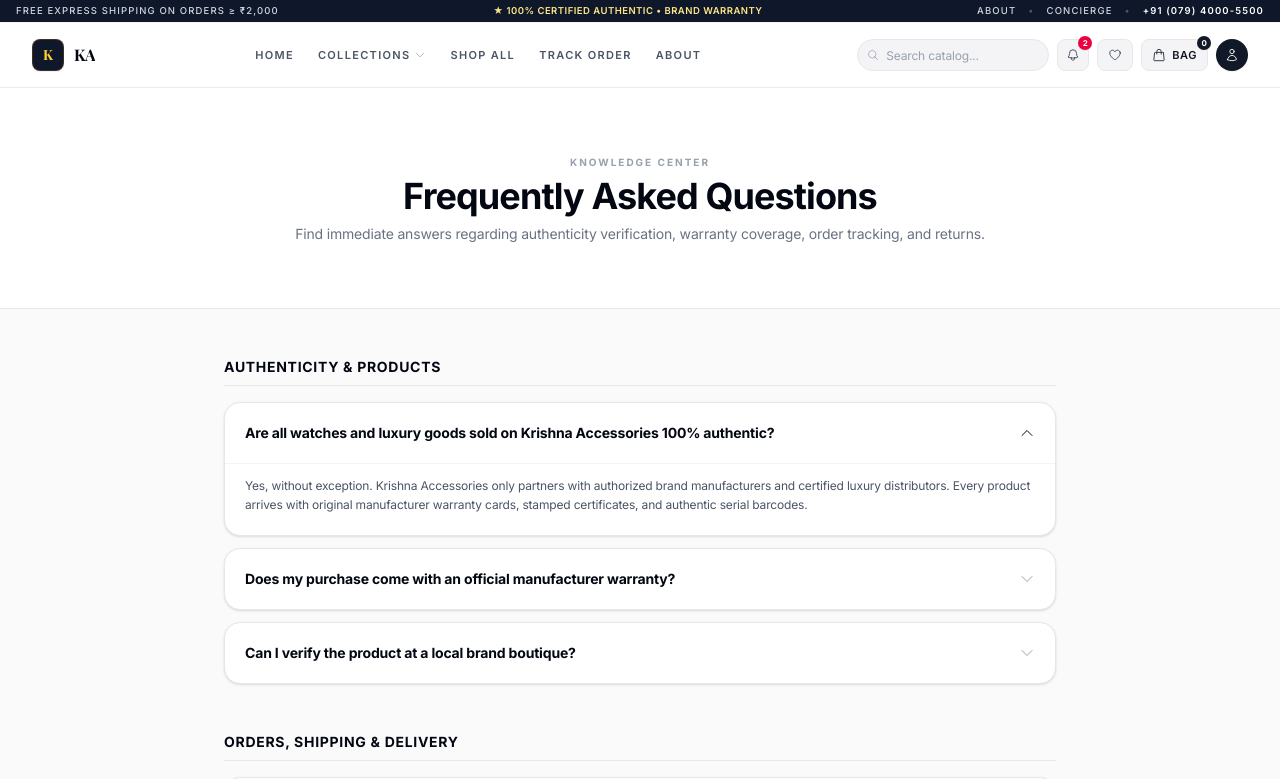
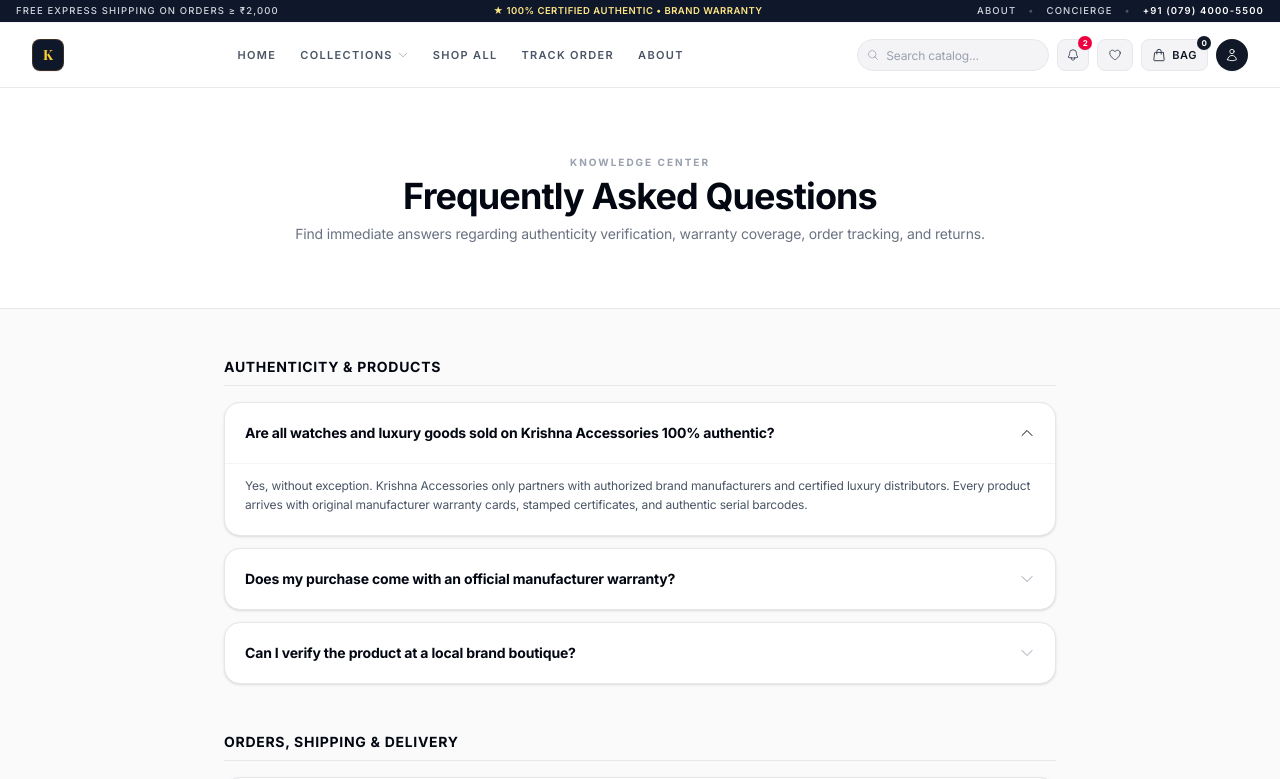
Before and after one commit to Vrushali1709/Krishna-Accessories, a React (Vite) app: page /faq in a window 1280 px wide. Shown: the top 779 px of the page. Built offline with nearby package versions, Linux system fonts and the light colour scheme; a web font is replaced by a local one.

Commit message:
Initial Commit

```diff
--- a/src/components/Navbar.jsx
+++ b/src/components/Navbar.jsx
@@ -142,21 +142,9 @@ export default function Navbar() {
         <div className="flex h-14 sm:h-16 items-center justify-between gap-1.5 sm:gap-4">
 
           {/* Left: Brand Identity */}
-          <Link to="/" className="flex items-center gap-1.5 sm:gap-2.5 shrink-0 group min-w-0">
+          <Link to="/" aria-label="Krishna Accessories home" className="flex items-center shrink-0 group">
             <div className="flex h-7 w-7 sm:h-8 sm:w-8 shrink-0 items-center justify-center rounded-lg bg-[#0F172A] text-amber-300 font-serif font-bold text-xs sm:text-sm shadow-2xs border border-amber-500/20 transition-transform group-hover:scale-105">
               K
-            </div>
-            <div className="flex flex-col min-w-0">
-              <div className="flex items-baseline gap-1 truncate">
-                <span className="font-serif text-xs sm:text-base font-bold tracking-tight text-gray-950 truncate">
-                  KA
-                </span>
-                <span className="text-[8px] sm:text-[10px] font-bold tracking-[0.14em] sm:tracking-[0.16em] text-[#B89758] uppercase truncate">
-                </span>
-              </div>
-              <span className="hidden xs:inline text-[7px] sm:text-[8px] font-medium tracking-[0.18em] text-gray-400 uppercase truncate">
-                Luxury Timepieces & Curated Goods
-              </span>
             </div>
           </Link>
 
```
